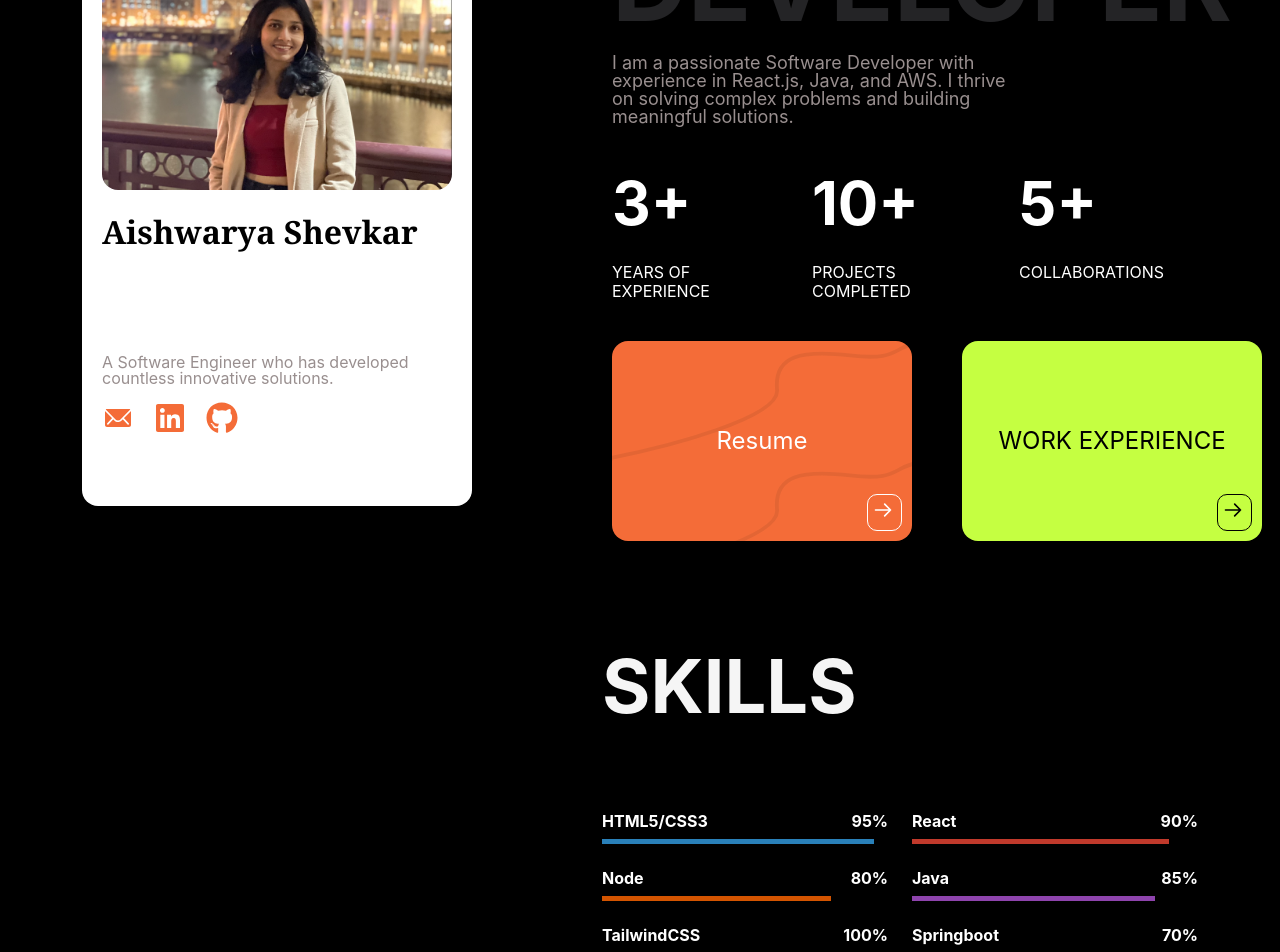
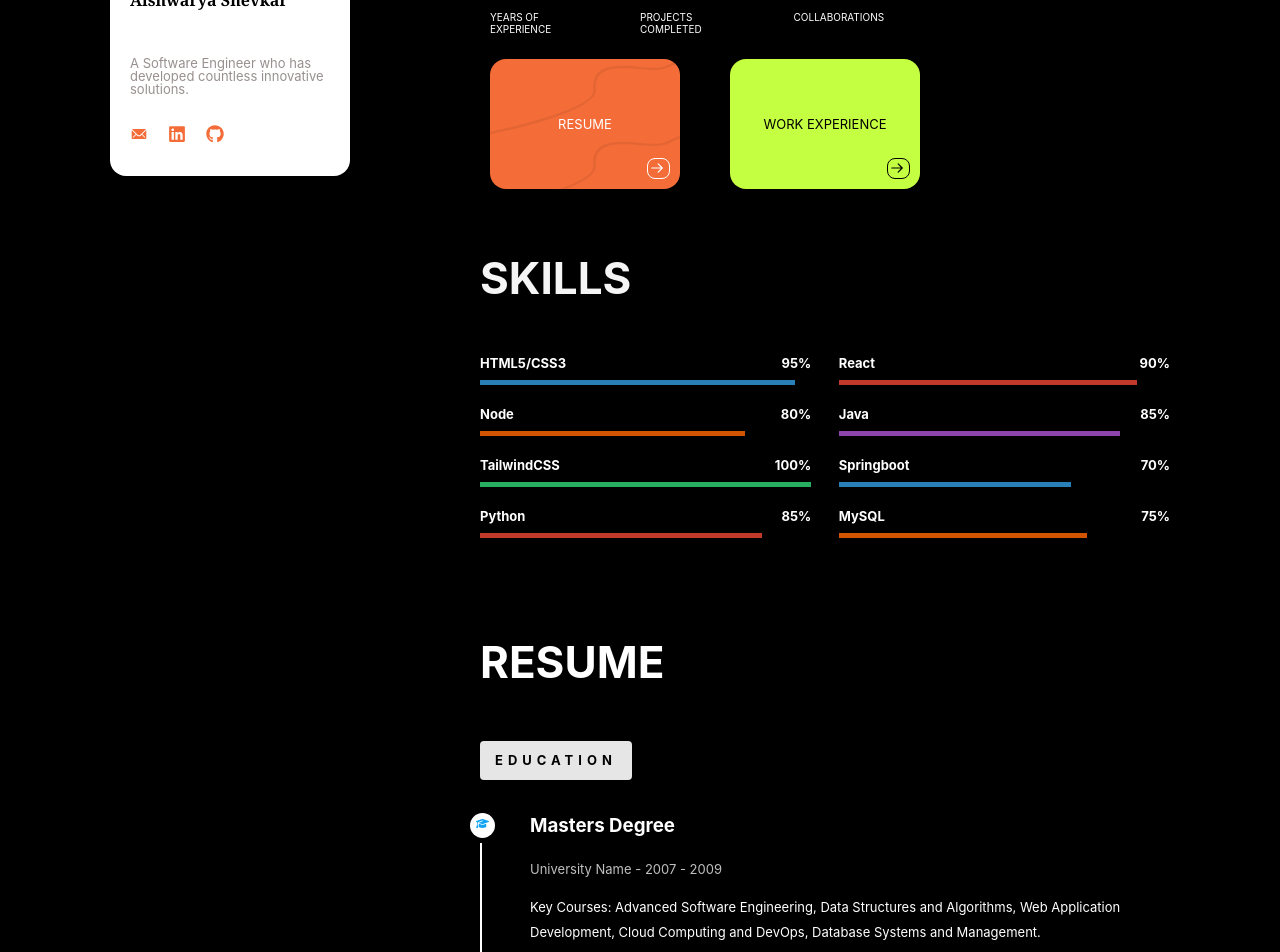
Before and after one commit to ashevkar/portfolio, a React (Create React App) app: page / in a window 1280 px wide. Shown: the part 340-1292 px from the top of the page. Built offline with nearby package versions, Linux system fonts and the light colour scheme.

Commit message:
`Refactored CSS styles across multiple components`

```diff
--- a/src/components/comman/navbar.css
+++ b/src/components/comman/navbar.css
@@ -14,17 +14,17 @@
   display: flex;
   justify-content: center;
   gap: 2rem;
-  max-width: 450px;
+  max-width: 320px;
+  height: 40px;
   margin: 0 auto;
   left: 55px;
   align-items: center;
-  height: 80px;
   border-radius: 11px;
 }
 
 .nav-item {
   color: #ffffff;
-  font-size: 2rem;
+  font-size: 1rem;
   padding: 0.5rem;
   transition: color 0.3s ease;
 }
--- a/src/components/hero.css
+++ b/src/components/hero.css
@@ -2,12 +2,12 @@
   display: flex;
   background-color: black;
   color: white;
-  padding: 0 200px;
+  padding: 0 100px;
   box-sizing: border-box;
   justify-content: center;
   flex-wrap: nowrap;
   flex-direction: row;
-  gap:500px;
+  gap:350px;
   margin: 0;
   width: auto;
   overflow-x: hidden;
@@ -38,7 +38,6 @@
   box-sizing: border-box;
 }
 .column-2{
-  width: 70%;
   padding: 10px;
   box-sizing: border-box;
 }
@@ -59,13 +58,13 @@
   display: flex;
   flex-direction: column;
   flex-wrap: nowrap;
-  gap: 24px;
-  height: 640px;
+  gap: 14px;
+  height: 350px;
+  width: 200px;
   justify-content: center;
   overflow: hidden;
   padding: 30px 20px;
   position: relative;
-  width: 350px;
   background-color: white;
   color: black;
   border-radius: 16px;
@@ -89,13 +88,12 @@
   justify-content: space-between;
   color: #F46c38;
   text-decoration: none;
-  font-size:xx-large;
+  font-size:large;
   padding-right: 20px;
 }
 .icons p{
   color:rgb(153, 143, 143);
-  margin: 0px;
-
+  font-size: 13px;
 }
 
 .details {
@@ -111,19 +109,19 @@
 }
 
 .details h1 {
-  font-size: 110px;
+  font-size: 60px;
   line-height: 1;
   margin: 0;
 }
 
 .details h1 span {
   color: rgba(182, 180, 189, 0.2);
-  font-size:105px;
+  font-size:60px;
 }
 
 .details p {
-  max-width: 50rem;
-  font-size:18px;
+  max-width: 60rem;
+  font-size:13px;
   color:var(--token-0cfe00f3-24b0-432c-968d-12e5103b3a36, #998f8f);
 }
 
@@ -136,21 +134,16 @@
 }
 
 .profile h2 {
-  font-size: 2rem;
+  font-size: 1rem;
   font-weight: bolder;
   margin: 0;
-  padding-bottom: 90px;
+  padding-bottom: 20px;
   font-family: Georgia, 'Times New Roman', Times, serif;
 }
-.container{
-  display: flex;
-  flex-direction: row;
-}
+
 .box{
   display: flex;
   flex-direction: row;
-  justify-content: space-around;
-  align-items: center;
   gap: 50px;
 }
 @media (max-width: 700px) {
@@ -164,26 +157,26 @@
 .box p{
   display: flex;
   position: relative;
-  width: 300px;
-  height: 200px;
+  width: 190px;
+  height: 130px;
   border-radius: 16px;
   align-items: center;
   justify-content: center;
-  font-size: x-large;
+  font-size: small;
 }
 
 .next a{
   color: white;
-  padding:5px;
+  padding:2px;
   position: absolute;
   bottom: 10px;
   right: 10px;
   border-style:solid;
   border-width: 1px;
-  border-radius: 10px;
-  width: 23px;
-  height: 25px;
-  font-size: 20px;
+  border-radius: 8px;
+  width: 17px;
+  height: 15px;
+  font-size: 14px;
 }
 #color1{
   background-color: #F46c38;
@@ -211,11 +204,12 @@
 
 }
 .count p{
-  width: 100px;
+  width: 50px;
+  font-size: 10px;
 }
 .count h2{
-  font-size: 60px;
+  font-size: 30px;
 }
 .count-1{
-  line-height: 120%;
+  line-height: 80%;
 }
--- a/src/components/hero.js
+++ b/src/components/hero.js
@@ -32,10 +32,10 @@ const Hero = () => {
         </div>
       </div>
 
-        <div class="container">
+      <div class="container-box">
           <div class="box">
             <p id="color1">
-              Resume
+              RESUME
               <div className="next">
                 <Link id="arrow1" to="./resume.js">
                   <HiOutlineArrowRight />
@@ -52,6 +52,7 @@ const Hero = () => {
             </p>
           </div>
         </div>
+
       </div>
       );
 };
--- a/src/components/projects.css
+++ b/src/components/projects.css
@@ -2,8 +2,6 @@
 
 
 .container-project {
-  /* width: 90%; */
-  /* max-width: 1200px; */
   margin: 0 auto;
   text-align: center;
 }
@@ -11,7 +9,7 @@
 /* Grid Layout */
 .projects-grid {
   display: grid;
-  grid-template-columns: repeat(auto-fit, minmax(300px, 1fr));
+  grid-template-columns: repeat(auto-fit, minmax(250px, 1fr));
   gap: 30px;
   justify-content: center;
 }
@@ -33,7 +31,7 @@
 /* Image */
 .project-image {
   width: 100%;
-  height: 450px;
+  height: 100%;
   object-fit: cover;
   display: block;
   border-radius: 12px 12px 0 0;
@@ -46,7 +44,7 @@
   left: 0;
   width: 100%;
   height: auto;
-  background-color: rgb(0, 0, 0);
+  background-color: rgb(35, 34, 34);
   color: white;
   display: flex;
   align-items: flex-end;
@@ -61,28 +59,32 @@
 
 /* Overlay Content */
 .overlay-content {
-  width: 95%;
+  width: 90%;
   text-align: left;
   margin: 0;
 }
 
 .project-title {
-  font-size: 1.5rem;
+  font-size: 15px;
   font-weight: bold;
+  margin: 0;
+
 }
-.project-skills .project-description{
-  font-size: 1rem;
+.project-skills {
+  font-size: 11px;
   line-height: 25px;
   margin: 0;
+
 }
 .project-description {
   opacity: 0.7;
+  font-size: 11px;
 }
 
 .project-link {
   display: flex;
   align-items: center;
-  font-size: 1.2rem;
+  font-size: 13px;
   gap: 8px;
   color: #64b5f6;
   text-decoration: none;
--- a/src/components/resume.css
+++ b/src/components/resume.css
@@ -25,7 +25,7 @@
 }
 
 .resume-heading-container {
-  margin-bottom: 5em;
+  margin-bottom: 2rem;
 }
 
 
@@ -61,7 +61,7 @@
 .timeline-header-title h3 {
   display: inline-block;
   padding: 7px 15px;
-  font-size: 18px;
+  font-size: 13px;
   text-transform: uppercase;
   letter-spacing: 5px;
   font-weight: bold;
@@ -121,18 +121,14 @@
 
 .timeline > .timeline-item > .timeline-badge {
   color: #10a4f3;
-  width: 44px;
-  height: 44px;
-  line-height: 50px;
-  font-size: 1.4em;
+  width: 25px;
+  height: 25px;
+  line-height: 25px;
+  font-size: 13px;
   text-align: center;
   position: absolute;
-  top: -10px;
-  left: 0;
-  margin-left: -21px;
+  left: -10px;
   background-color: #ffffff;
-  z-index: 100;
-  display: table;
   border-radius: 50%;
 }
 
@@ -146,7 +142,7 @@
   display: table-cell;
   vertical-align: middle;
   height: 44px;
-  font-size: 18px;
+  font-size: 13px;
 }
 
 .timeline-item-left {
@@ -171,15 +167,19 @@
 .timeline-company,
 .timeline-institution {
   display: block;
-  margin-bottom: 20px;
-  font-size: 16px;
+  /* margin-bottom: 20px; */
+  font-size: 13px;
   font-weight: normal;
   color: #bfbfbf;
 }
 
 .timeline-panel-body > p {
   margin-bottom: 0;
+  font-size: 13px;
 }
+.timeline-panel-body  ul li {
+  font-size: 13px;
+  }
 
 @media (max-width: 762px) {
   .timeline:before {
@@ -195,7 +195,7 @@
 .heading{
   display: inline-block;
   padding: 7px 15px;
-  font-size: 18px;
+  font-size: 13px;
   text-transform: uppercase;
   letter-spacing: 5px;
   font-weight: bold;
--- a/src/components/resume.js
+++ b/src/components/resume.js
@@ -38,14 +38,14 @@ const Resume = () => {
       institution: "University Name",
       duration: "2007 - 2009",
       description:
-        "Far far away, behind the word mountains, they live in Bookmarksgrove right at the coast of the Semantics, a large language ocean.",
+      "Key Courses: Advanced Software Engineering, Data Structures and Algorithms, Web Application Development, Cloud Computing and DevOps, Database Systems and Management."
     },
     {
       title: "Bachelors Degree",
       institution: "University Name",
       duration: "2002 - 2006",
       description:
-        "Far far away, behind the word mountains, far from the countries Vokalia and Consonantia, there live the blind texts.",
+      "Key Courses: C, Data Structures, Java, Software Modeling, Data Analytics, Database Management."
     },
   ];
 
--- a/src/components/skills.css
+++ b/src/components/skills.css
@@ -19,7 +19,7 @@
   }
 }
 .progress-wrap h3 {
-  font-size: 16px;
+  font-size: 13px;
   display: block;
   margin-bottom: 10px;
   float: left;
--- a/src/styles/global.css
+++ b/src/styles/global.css
@@ -16,6 +16,6 @@ body {
 
 }
 h1{
-font-size: 74px;
+font-size: 44px;
 text-transform: uppercase;
 }
```
Lines whose indentation alone changed are shown as unchanged.
